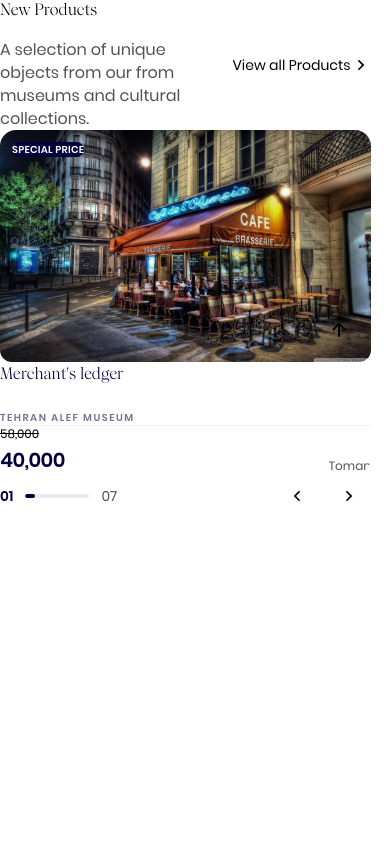
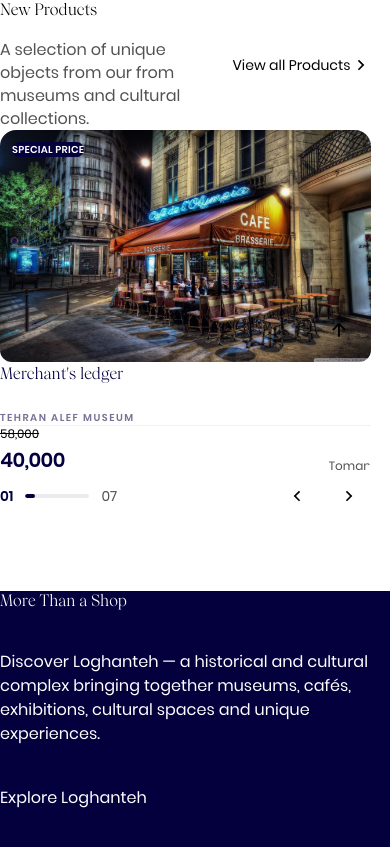
Before and after one commit to iXZed026/Loghante-Project, a Next.js app in the folder Develop/Frontend/: page /en/shop in a window 390 px wide. Shown: the part 1355-2202 px from the top of the page. Before the commit the page ends 1946 px from the top, so only its background shows below. Built offline with nearby package versions, Linux system fonts and the light colour scheme; no server answers.

Commit message:
MoreTHanSection componenet completed

```diff
--- a/Develop/Frontend/src/app/[locale]/shop/page.tsx
+++ b/Develop/Frontend/src/app/[locale]/shop/page.tsx
@@ -1,6 +1,7 @@
 import Container from '@/components/shared/Container'
 import LazySection from '@/components/ui/LazySection'
 import DiscountedProductsSection from '@/features/shop/componenets/sections/DiscountedProductsSection'
+import MoreThanShoapSection from '@/features/shop/componenets/sections/MoreThanShoapSection'
 import NewProductsSection from '@/features/shop/componenets/sections/NewProductsSection'
 import ShopHero from '@/features/shop/componenets/sections/ShopHeroSection'
 import React from 'react'
@@ -12,8 +13,14 @@ function ShopPage() {
       <Container>
         <DiscountedProductsSection />
         <NewProductsSection />
+      </Container>
+      <LazySection
+        rootMargin="350px 0px"
+        placeholderClassName="rounded-none"
+      >
+        <MoreThanShoapSection />
+      </LazySection>
 
-      </Container>
     </div>
   )
 }
--- /dev/null
+++ b/Develop/Frontend/src/features/shop/componenets/sections/MoreThanShoapSection.tsx
@@ -0,0 +1,51 @@
+"use client"
+
+import Container from '@/components/shared/Container'
+import Button from '@/components/ui/Button'
+import React from 'react'
+
+function MoreThanShoapSection() {
+
+    console.log("More initial")
+
+
+
+    return (
+        <section
+            id="new-products"
+            className="
+                min-h-[50vh]
+                py-22.5
+                bg-blue-utility
+                text-white-utility
+            "
+        >
+            <Container>
+
+
+                    <div className='fcol md:w-140 w-full gap-y-10'>
+                        <div>
+                            <h6 className='md:text-5xl text-3xl font-wulkan font-bold '>
+                                More Than a Shop
+                            </h6>
+                        </div>
+                        <div>
+                            <p>
+                                Discover Loghanteh — a historical and cultural complex bringing together museums, cafés, exhibitions, cultural spaces and unique experiences.
+                            </p>
+                        </div>
+                        <div>
+                            <Button
+                                className='border-2 border-white py-3 px-5'
+                            >
+                                Explore Loghanteh
+                            </Button>
+                        </div>
+                    </div>
+
+            </Container>
+        </section>
+    )
+}
+
+export default MoreThanShoapSection
--- a/Develop/Frontend/src/features/shop/componenets/ui/ProductBoxexWrraper.tsx
+++ b/Develop/Frontend/src/features/shop/componenets/ui/ProductBoxexWrraper.tsx
@@ -1,6 +1,6 @@
 "use client"
 
-import { Children, useEffect, useRef, useState } from "react"
+import React, { Children, useEffect, useRef, useState } from "react"
 import { motion } from "framer-motion"
 import { IoChevronBack, IoChevronForward } from "react-icons/io5"
 import { cn } from "@/lib/utils/cn"
@@ -24,7 +24,6 @@ function ProductBoxexWrraper({
     children,
 }: IProductBoxexWrraper) {
 
-    console.log("initial")
 
     const viewportRef = useRef<HTMLDivElement>(null)
 
```
